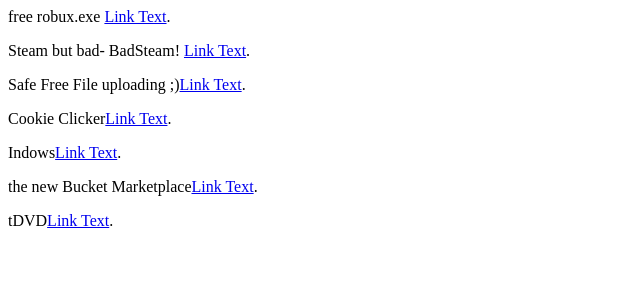
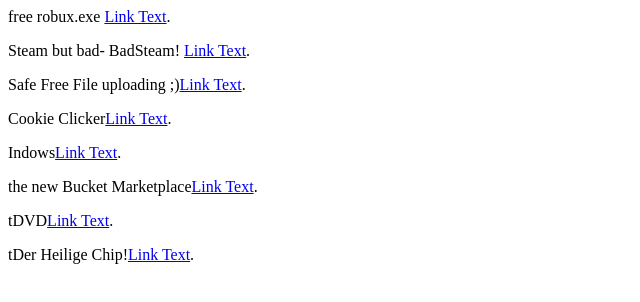
Before and after one commit to huggywuggyMaster/myaithings, a plain HTML site: page index.html in a window 1280 px wide. Shown: the whole page, without its empty margins (0-640 px from the left). Drawn offline with Linux system fonts and the light colour scheme.

Commit message:
Update index.html

```diff
--- a/index.html
+++ b/index.html
@@ -5,3 +5,4 @@
 <p>Indows<a href="https://huggywuggymaster.github.io/myaithings/indows.html" target="_blank">Link Text</a>.</p>
 <p>the new Bucket Marketplace<a href="https://huggywuggymaster.github.io/myaithings/Bucket.html" target="_blank">Link Text</a>.</p>
 <p>tDVD<a href="https://huggywuggymaster.github.io/myaithings/DVD.html" target="_blank">Link Text</a>.</p>
+<p>tDer Heilige Chip!<a href="https://huggywuggymaster.github.io/myaithings/Chip.html" target="_blank">Link Text</a>.</p>
```
